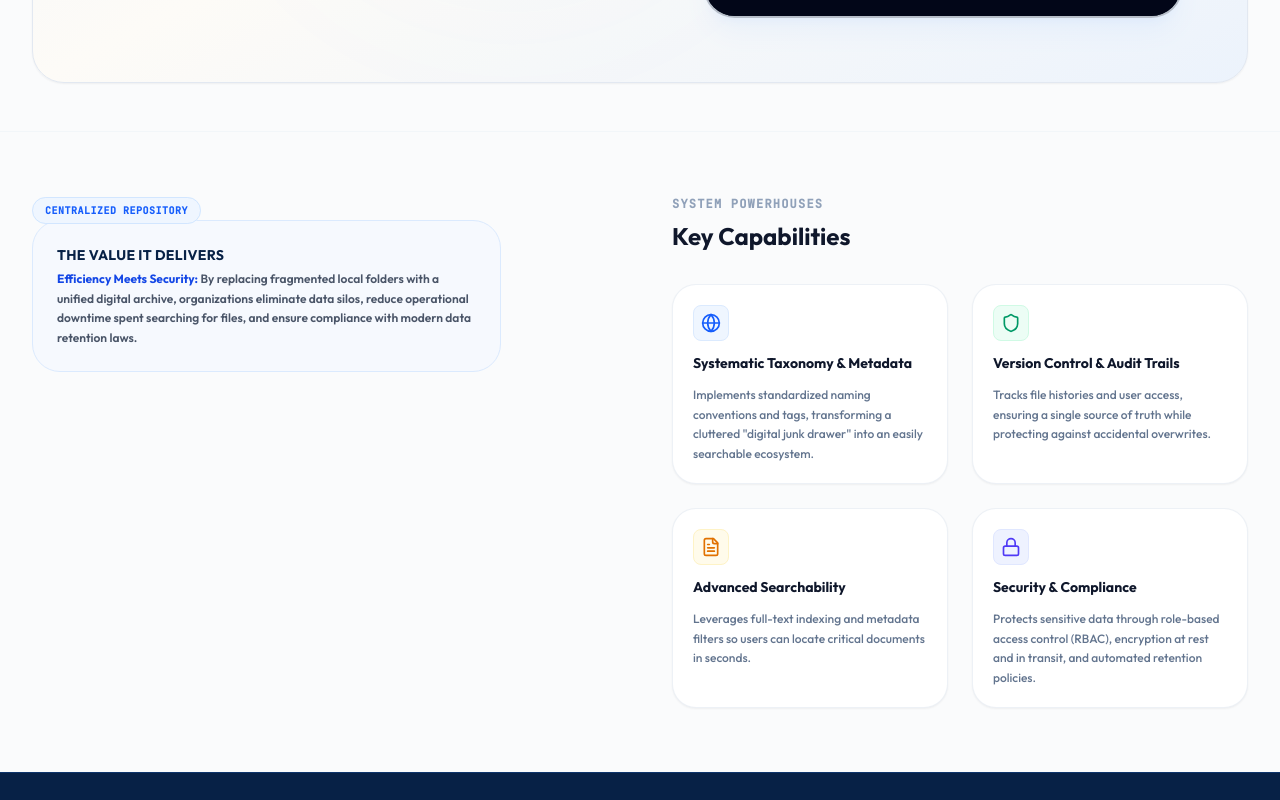
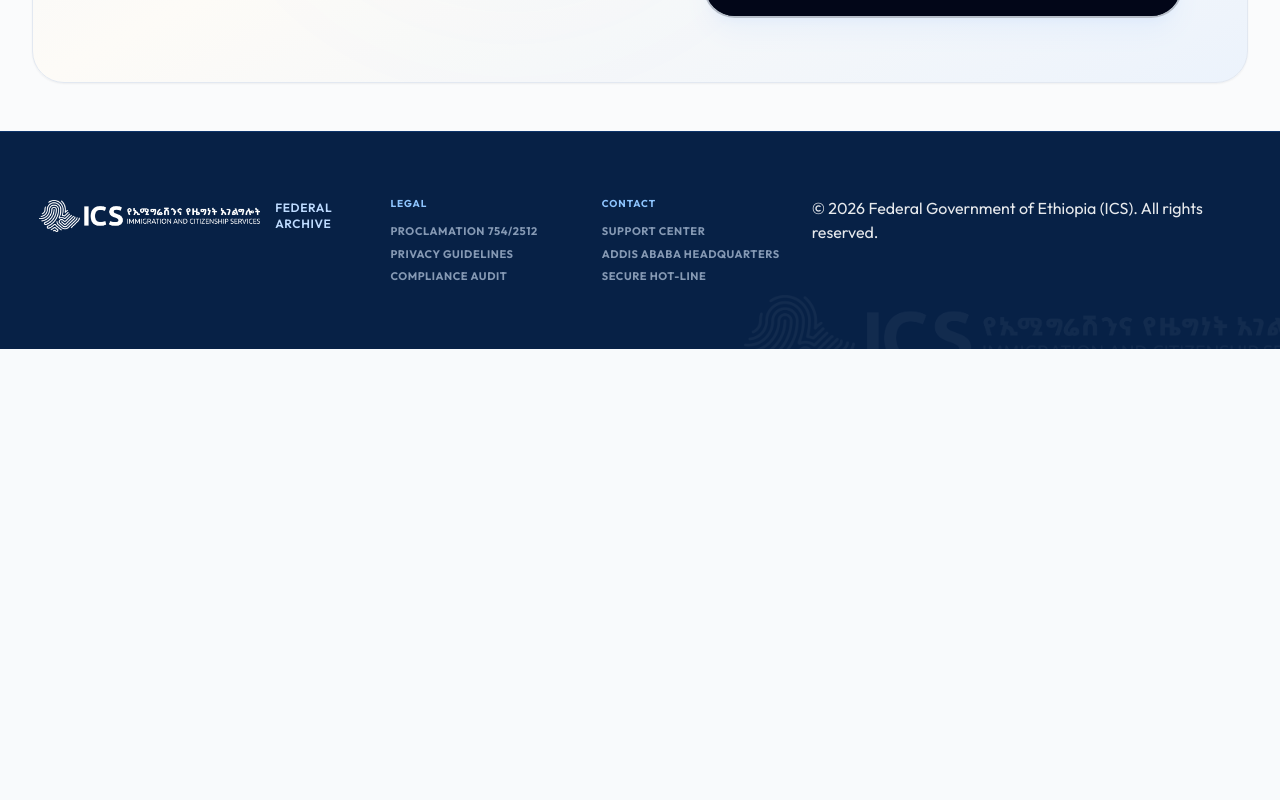
Before and after one commit to dinkuminda/FileMgtSystem, a React (Vite) app: page / in a window 1280 px wide. Shown: the part 660-1460 px from the top of the page. After the commit the page ends 1009 px from the top, so only its background shows below. Built offline with nearby package versions, Linux system fonts and the light colour scheme; no server answers.

Commit message:
refactor(home): remove redundant system features section
Clean up the home page by removing the outdated system features information logs to improve layout and maintainability.

```diff
--- a/src/components/Home.tsx
+++ b/src/components/Home.tsx
@@ -148,87 +148,7 @@ export default function Home() {
 
       </main>
 
-      {/* 3. SYSTEM FEATURES INFORMATION LOGS GRID (Overview & Key Capabilities) */}
-      <section className="max-w-7xl w-full mx-auto px-4 sm:px-6 lg:px-8 py-12 md:py-16 border-t border-slate-100/80" id="portal-archive-overview">
-        <div className="grid grid-cols-1 lg:grid-cols-12 gap-12 lg:gap-16 items-start">
 
-          {/* Left Side: Overview */}
-          <div className="lg:col-span-5 text-left space-y-6">
-            <span className="text-[10px] font-bold text-blue-600 bg-blue-50 border border-blue-200/60 px-3 py-1.5 rounded-full uppercase tracking-wider font-mono">
-              Centralized Repository
-            </span>
-
-
-            <div className="p-6 bg-blue-50/40 rounded-2xl border border-blue-100 flex flex-col justify-between">
-              <h4 className="text-sm font-extrabold text-[#072146] uppercase tracking-wide mb-1">
-                The Value It Delivers
-              </h4>
-              <p className="text-xs text-[#4a5568] leading-relaxed font-semibold">
-                <strong className="text-blue-700 font-bold">Efficiency Meets Security:</strong> By replacing fragmented local folders with a unified digital archive, organizations eliminate data silos, reduce operational downtime spent searching for files, and ensure compliance with modern data retention laws.
-              </p>
-            </div>
-          </div>
-
-          {/* Right Side: Key Capabilities */}
-          <div className="lg:col-span-1" /> {/* Spacer */}
-
-          <div className="lg:col-span-6 text-left space-y-8">
-            <div>
-              <h4 className="text-xs font-black text-slate-400 uppercase tracking-widest font-mono">
-                System Powerhouses
-              </h4>
-              <h3 className="text-xl sm:text-2xl font-bold text-slate-900 mt-2">
-                Key Capabilities
-              </h3>
-            </div>
-
-            <div className="grid grid-cols-1 sm:grid-cols-2 gap-6">
-
-              <div className="p-5 bg-white border border-slate-200/60 rounded-xl space-y-3 shadow-xs">
-                <div className="w-9 h-9 bg-blue-50 border border-blue-100 text-blue-600 rounded-lg flex items-center justify-center">
-                  <Globe className="w-5 h-5" />
-                </div>
-                <h4 className="font-bold text-slate-900 text-sm">Systematic Taxonomy &amp; Metadata</h4>
-                <p className="text-[12px] text-slate-500 leading-relaxed font-medium">
-                  Implements standardized naming conventions and tags, transforming a cluttered "digital junk drawer" into an easily searchable ecosystem.
-                </p>
-              </div>
-
-              <div className="p-5 bg-white border border-slate-200/60 rounded-xl space-y-3 shadow-xs">
-                <div className="w-9 h-9 bg-emerald-50 border border-emerald-100 text-emerald-600 rounded-lg flex items-center justify-center">
-                  <Shield className="w-5 h-5" />
-                </div>
-                <h4 className="font-bold text-slate-900 text-sm">Version Control &amp; Audit Trails</h4>
-                <p className="text-[12px] text-slate-500 leading-relaxed font-medium">
-                  Tracks file histories and user access, ensuring a single source of truth while protecting against accidental overwrites.
-                </p>
-              </div>
-
-              <div className="p-5 bg-white border border-slate-200/60 rounded-xl space-y-3 shadow-xs">
-                <div className="w-9 h-9 bg-amber-50 border border-amber-100 text-amber-600 rounded-lg flex items-center justify-center">
-                  <FileText className="w-5 h-5" />
-                </div>
-                <h4 className="font-bold text-slate-900 text-sm">Advanced Searchability</h4>
-                <p className="text-[12px] text-slate-500 leading-relaxed font-medium">
-                  Leverages full-text indexing and metadata filters so users can locate critical documents in seconds.
-                </p>
-              </div>
-
-              <div className="p-5 bg-white border border-slate-200/60 rounded-xl space-y-3 shadow-xs">
-                <div className="w-9 h-9 bg-indigo-50 border border-indigo-100 text-indigo-600 rounded-lg flex items-center justify-center">
-                  <Lock className="w-5 h-5" />
-                </div>
-                <h4 className="font-bold text-slate-900 text-sm">Security &amp; Compliance</h4>
-                <p className="text-[12px] text-slate-500 leading-relaxed font-medium">
-                  Protects sensitive data through role-based access control (RBAC), encryption at rest and in transit, and automated retention policies.
-                </p>
-              </div>
-
-            </div>
-          </div>
-
-        </div>
-      </section>
 
       {/* 4. FOOTER */}
       <footer className="relative overflow-hidden bg-[#072146] border-t border-[#0d346b] py-16 px-6 sm:px-8 mt-auto text-white/90" id="portal-system-footer">
```
